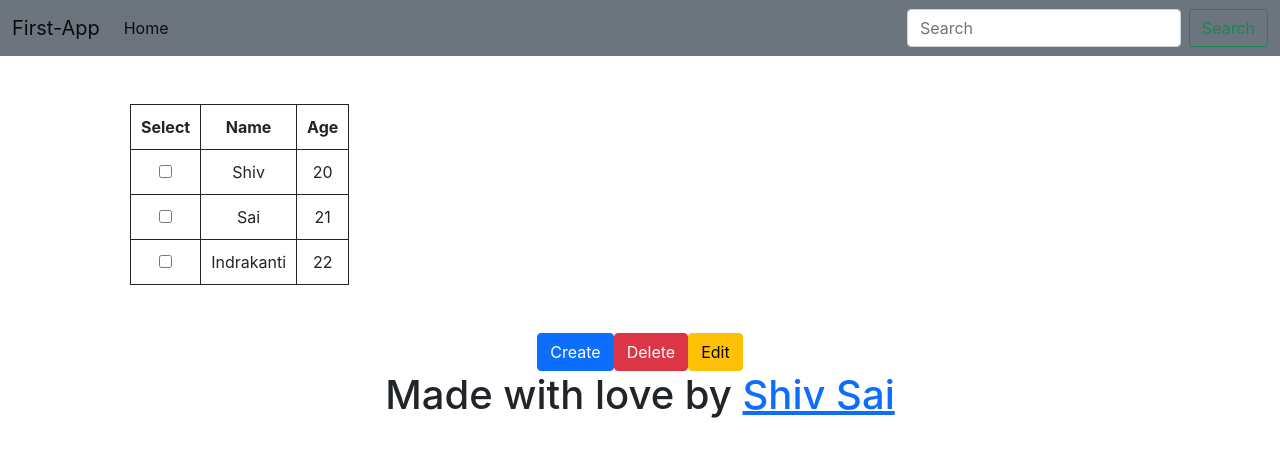
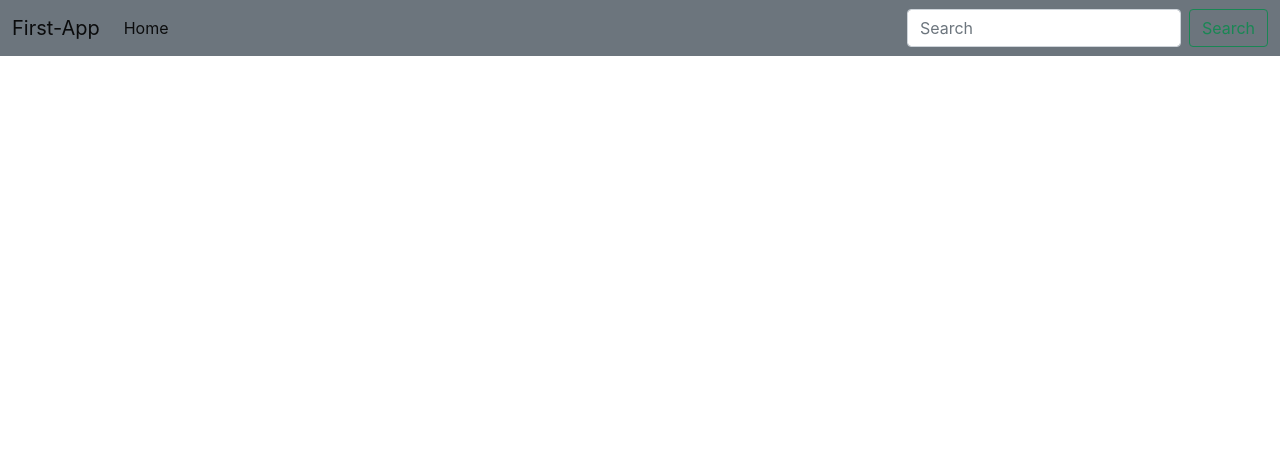
Before and after one commit to Shivproj/firstapp, a React (Create React App) app: page / in a window 1280 px wide. Shown: the top 456 px of the page. Built offline with nearby package versions, Linux system fonts and the light colour scheme.

Commit message:
reverting

```diff
--- a/src/App.js
+++ b/src/App.js
@@ -1,12 +1,11 @@
 import "./App.css";
-import Table from "./Components/28112022/Table";
 
 function App() {
   return (
 
     <div className="App ">
-    <Table/>
-    <h1>Made with love by <a href="https://github.com/Shivproj/firstapp/tree/main/src/Components/28112022">Shiv Sai</a></h1>
+
+
 
 
 
```
